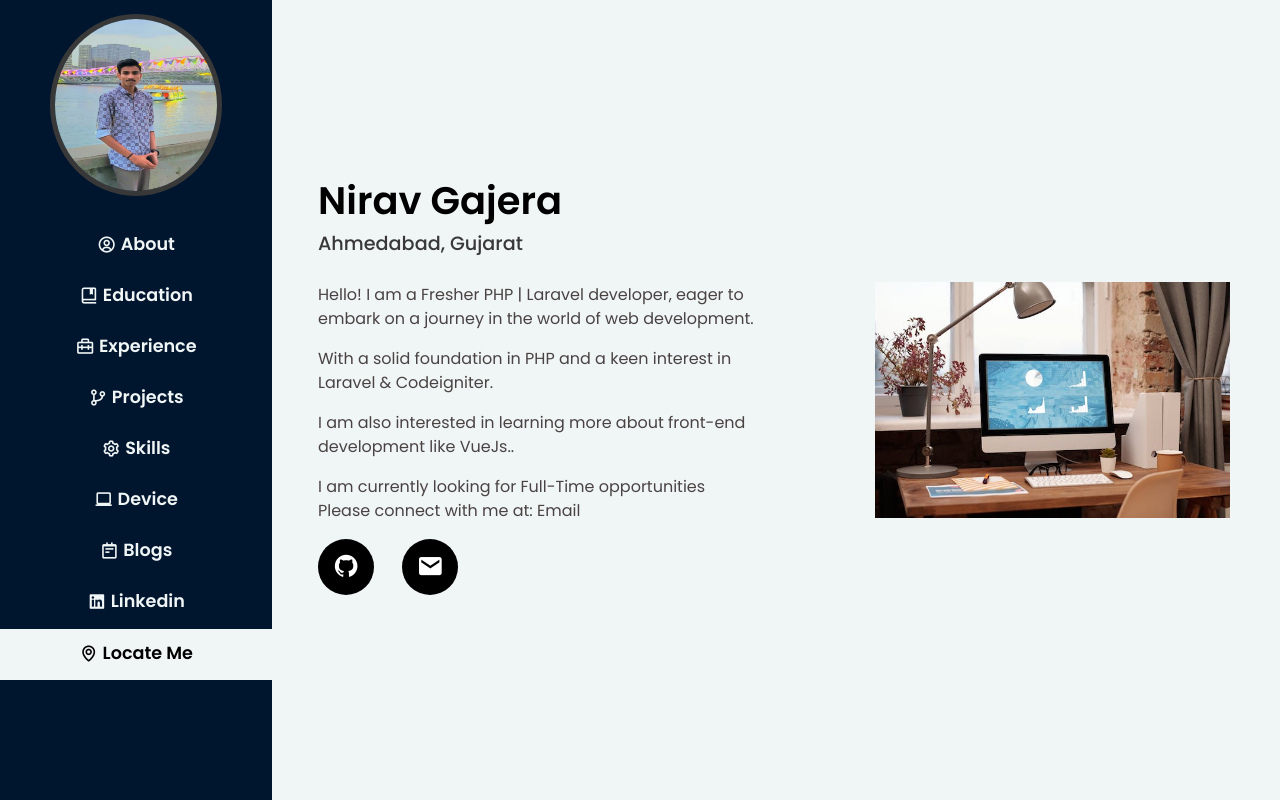
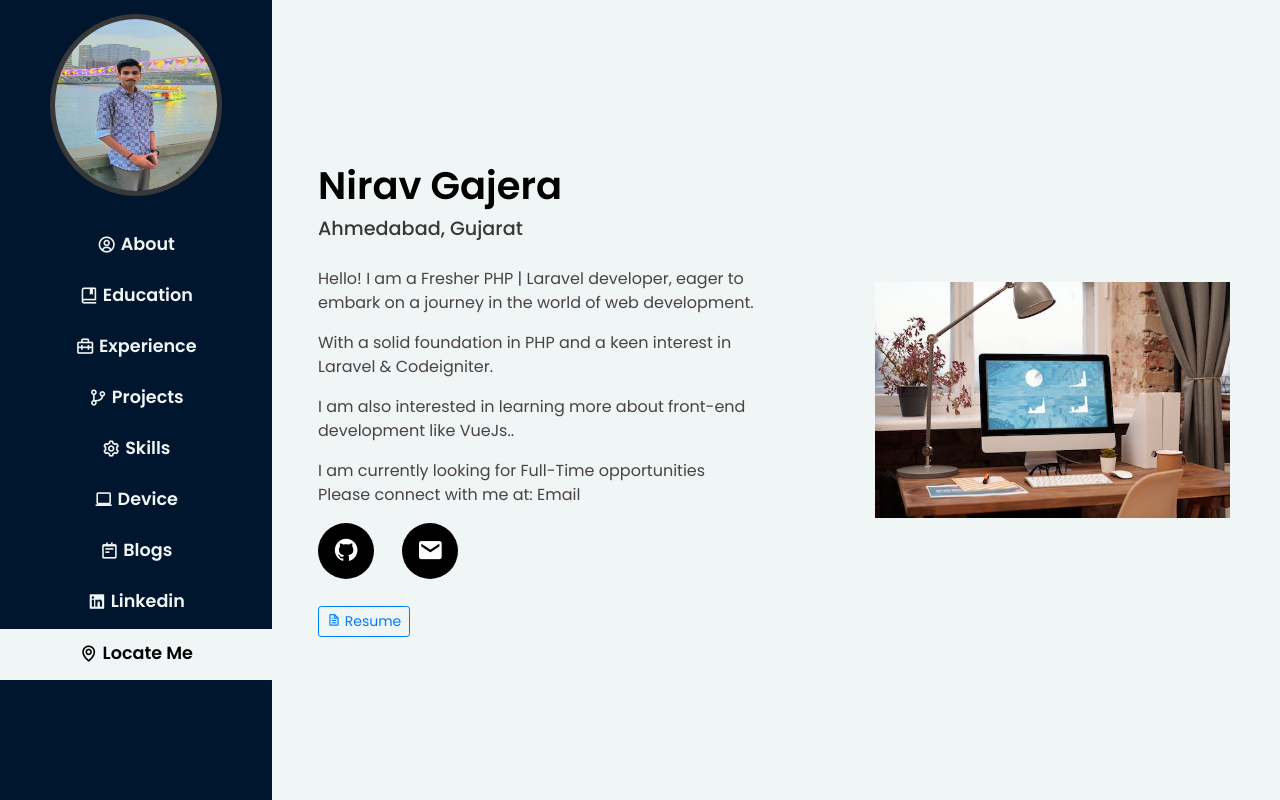
Before and after one commit to nirav-gajera/nirav-gajera.github.io, a plain HTML site: page index.html in a window 1280 px wide. Shown: the top 800 px of the page. Drawn offline with nearby package versions, Linux system fonts and the light colour scheme.

Commit message:
Update index.html
Add resume

```diff
--- a/index.html
+++ b/index.html
@@ -103,6 +103,8 @@
                 <a class="reach-icon" href="mailto: niravgajera1@gmail.com" data-toggle="tooltip" data-placement="bottom" title="Email"><i class='bx bxs-envelope'></i></a>
 
               </div>
+		<span><a class="btn btn-sm btn-outline-primary" id="card-content2" href="assets/img/Resume-Nirav.pdf"><i class='bx bx-file' id="card-link"></i> Resume</a></span>
+
             </div>
             <div class="col-sm-6 my-auto text-center">
               <img src="assets/img/laptop.jpeg" alt="" id="coding-img"></a>
```
